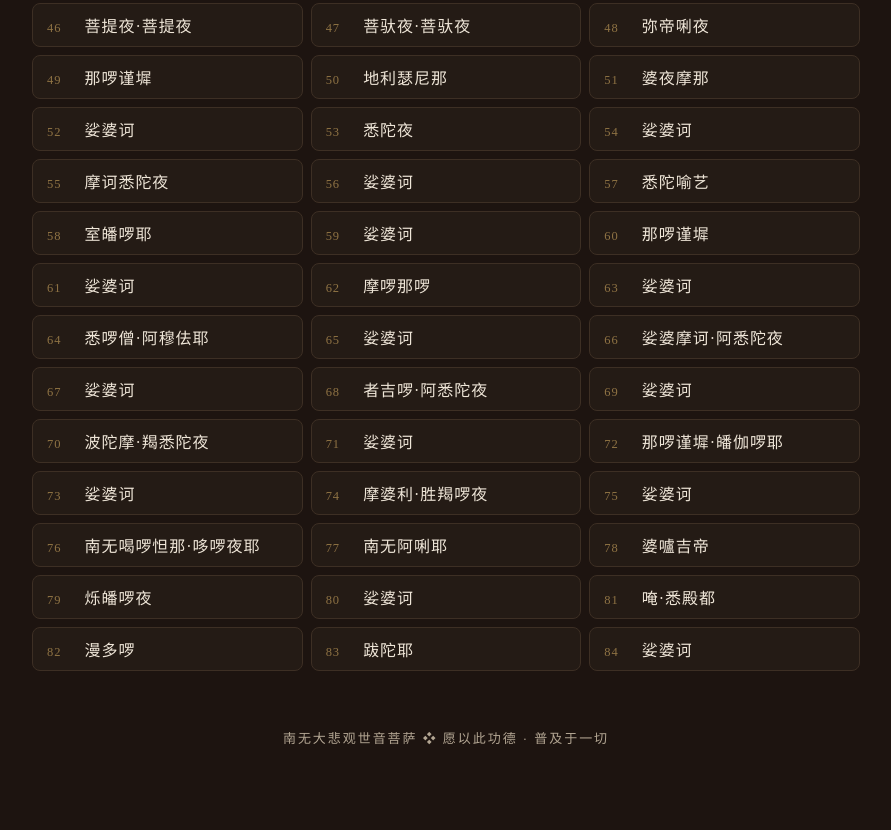
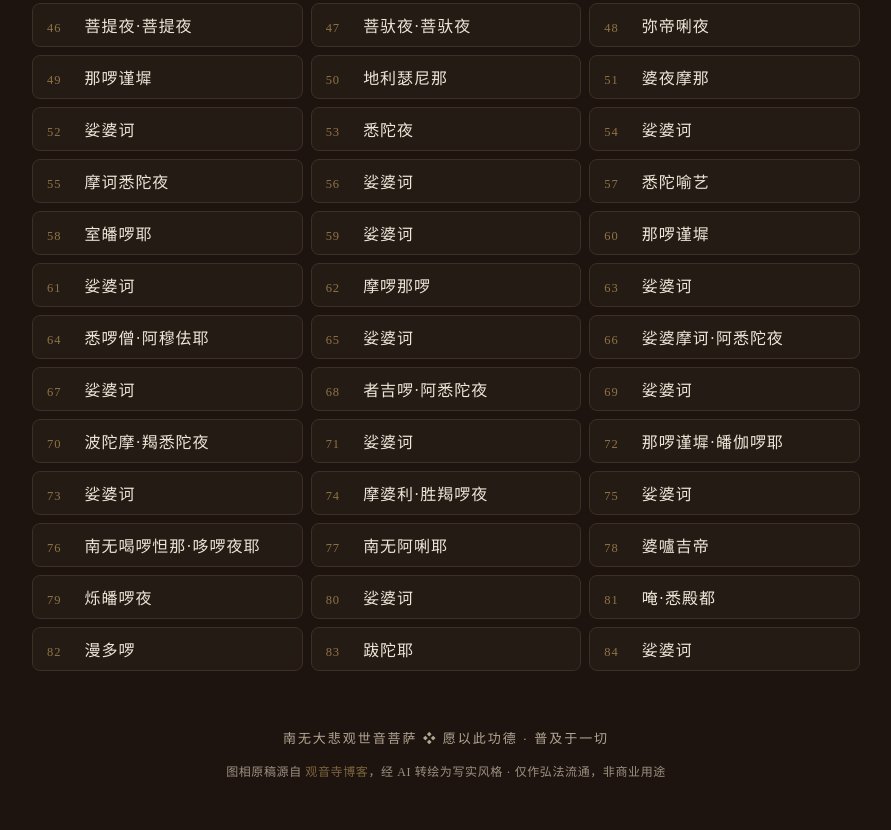
Before and after one commit to wel-stein/sutra, a plain HTML site: page index.html in a window 1280 px wide. Shown: the part 2351-3181 px from the top of the page, without its empty margins (194-1085 px from the left). Before the commit the page ends 3147 px from the top, so only its background shows below. Drawn offline with Linux system fonts and the light colour scheme.

Commit message:
Add image source attribution to footer (#2)
Claude-Session: https://claude.ai/code/session_01DFmMVoLyF4W9dwh5zKLwVK

Co-authored-by: Claude <noreply@anthropic.com>

```diff
--- a/index.html
+++ b/index.html
@@ -212,6 +212,20 @@
     padding: 30px 16px 46px;
     letter-spacing: .15em;
   }
+  footer .credit {
+    margin-top: 12px;
+    font-size: 12px;
+    letter-spacing: .05em;
+    opacity: .85;
+  }
+  footer .credit a {
+    color: var(--gold-dim);
+    text-decoration: none;
+  }
+  footer .credit a:hover {
+    color: var(--gold);
+    text-decoration: underline;
+  }
 </style>
 </head>
 <body>
@@ -263,7 +277,10 @@
 
 </div>
 
-<footer>南无大悲观世音菩萨 ❖ 愿以此功德 · 普及于一切</footer>
+<footer>
+  南无大悲观世音菩萨 ❖ 愿以此功德 · 普及于一切
+  <div class="credit">图相原稿源自 <a href="https://avalokitesvara-temple.blogspot.com/2013/07/blog-post_5082.html" target="_blank" rel="noopener">观音寺博客</a>，经 AI 转绘为写实风格 · 仅作弘法流通，非商业用途</div>
+</footer>
 
 <script>
 const VERSES = [
```
